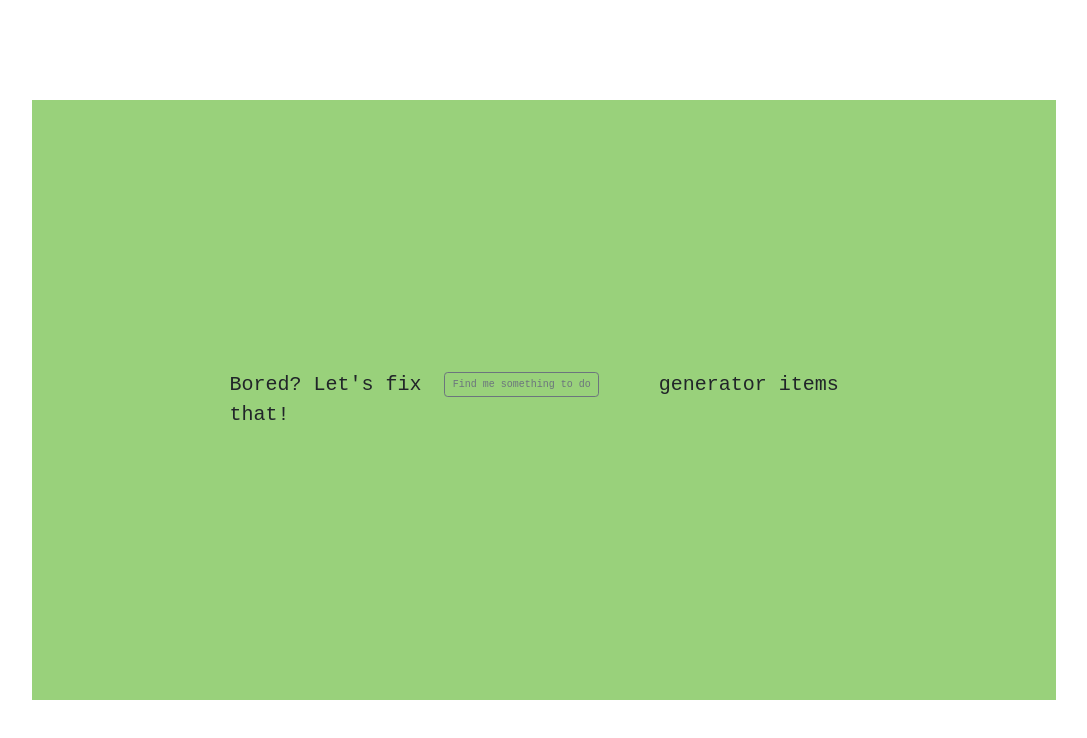
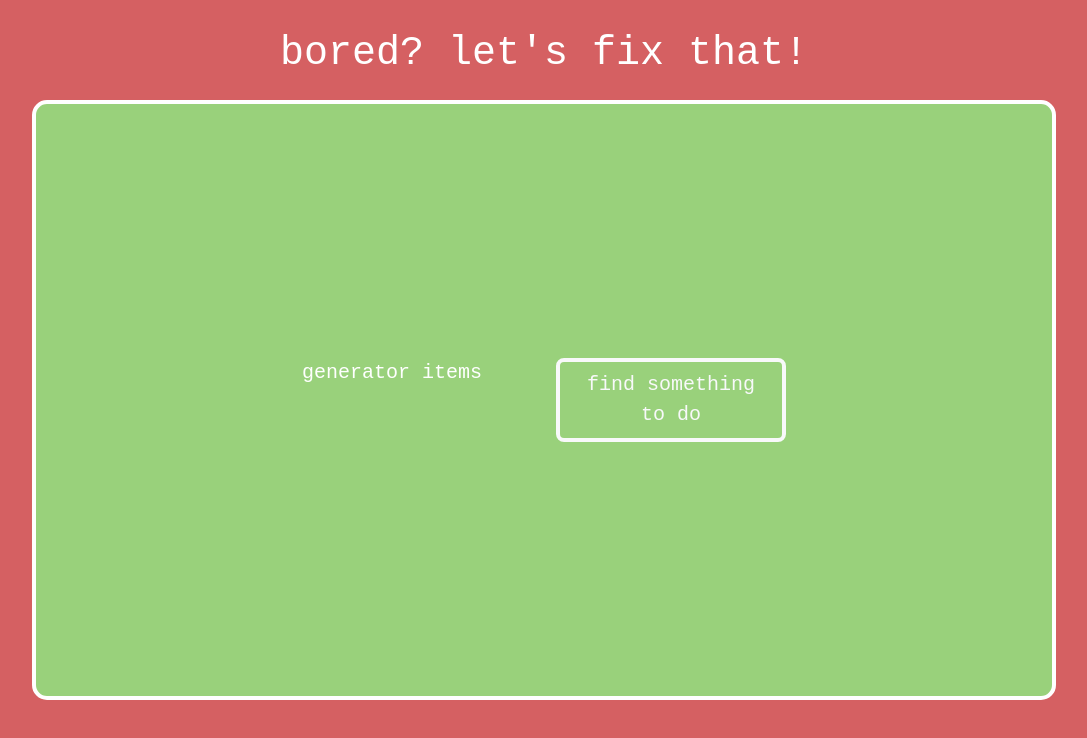
Before and after one commit to Msteele77/congenial-lamp, a plain HTML site: page index.html in a window 1280 px wide. Shown: the whole page, without its empty margins (96-1183 px from the left). Drawn offline with nearby package versions, Linux system fonts and the light colour scheme.

Commit message:
committing more styling changes

```diff
--- a/index.html
+++ b/index.html
@@ -2,39 +2,36 @@
 <html>
   <head>
     <meta charset="utf-8">
-    <link rel="stylesheet" href="style.css">
+
     <script src="generator.js" defer></script>
     <link href="https://cdn.jsdelivr.net/npm/bootstrap@5.2.0-beta1/dist/css/bootstrap.min.css" rel="stylesheet" integrity="sha384-0evHe/X+R7YkIZDRvuzKMRqM+OrBnVFBL6DOitfPri4tjfHxaWutUpFmBp4vmVor" crossorigin="anonymous">
     <meta name="viewport" content="width=device-width, initial-scale=1">
+    <link rel="stylesheet" href="style.css">
     <title>Activities Generator</title>
   </head>
   <script src="https://cdn.jsdelivr.net/npm/bootstrap@5.2.0-beta1/dist/js/bootstrap.bundle.min.js" integrity="sha384-pprn3073KE6tl6bjs2QrFaJGz5/SUsLqktiwsUTF55Jfv3qYSDhgCecCxMW52nD2" crossorigin="anonymous"></script>
   <body>
 
+    <header>
+      <h1>bored? let's fix that!</h1>
+    </header>
 
     <main class="page-content">
+
       <div class="row">
 
-        <div class="col">
-          Bored? Let's fix that!
-        </div>
-        <div class="col">
-          <button type="button" class="btn btn-outline-secondary" id="save-task" type="submit">Find me something to do</button>
-        </div>
           <div class="col">
             generator items
           </div>
 
+          <div class="col">
+            <button type="button" class="btn btn-outline-light btn-lg" id="save-task" type="submit">find something to do</button>
           </div>
 
+      </div>
 
     </main>
 
+  </body>
 
-
-
-
-
-
-  </body>
 </html>
--- a/style.css
+++ b/style.css
@@ -1,26 +1,27 @@
 * {
   box-sizing: border-box;
   font-family: 'Spline Sans Mono', monospace;
+
 }
 
 :root {
-  --primary: black;
+  --primary: #D56062;
   --secondary: #99D17B;
-  --tertiary: rgb(192, 246, 253);
-  --grey: #333;
-  font-size: 62.5%;
+  --tertiary: white;
 }
 
 body {
-    margin: 0;
-    padding: 0;
-    display: flex;
-    min-height: 100vh;
-    flex-direction: column;
+  margin: 0;
+  padding: 0;
+  display: flex;
+  min-height: 100vh;
+  flex-direction: column;
+  background-color: var(--primary);
 }
 
 .btn {
-    background-color: black;
+  font-size: 20px;
+  border-width: 4px;
 }
 
 .page-content {
@@ -39,4 +40,14 @@ body {
     left: 0;
     right: 0;
     margin: auto;
+    border-radius: 15px;
+    border: 2px solid var(--tertiary);
+    color: white;
+    border-width: 4px;
 }
+
+header {
+  text-align: center;
+  padding: 30px;
+  color: var(--tertiary);
+}
```
Lines whose indentation alone changed are shown as unchanged.
